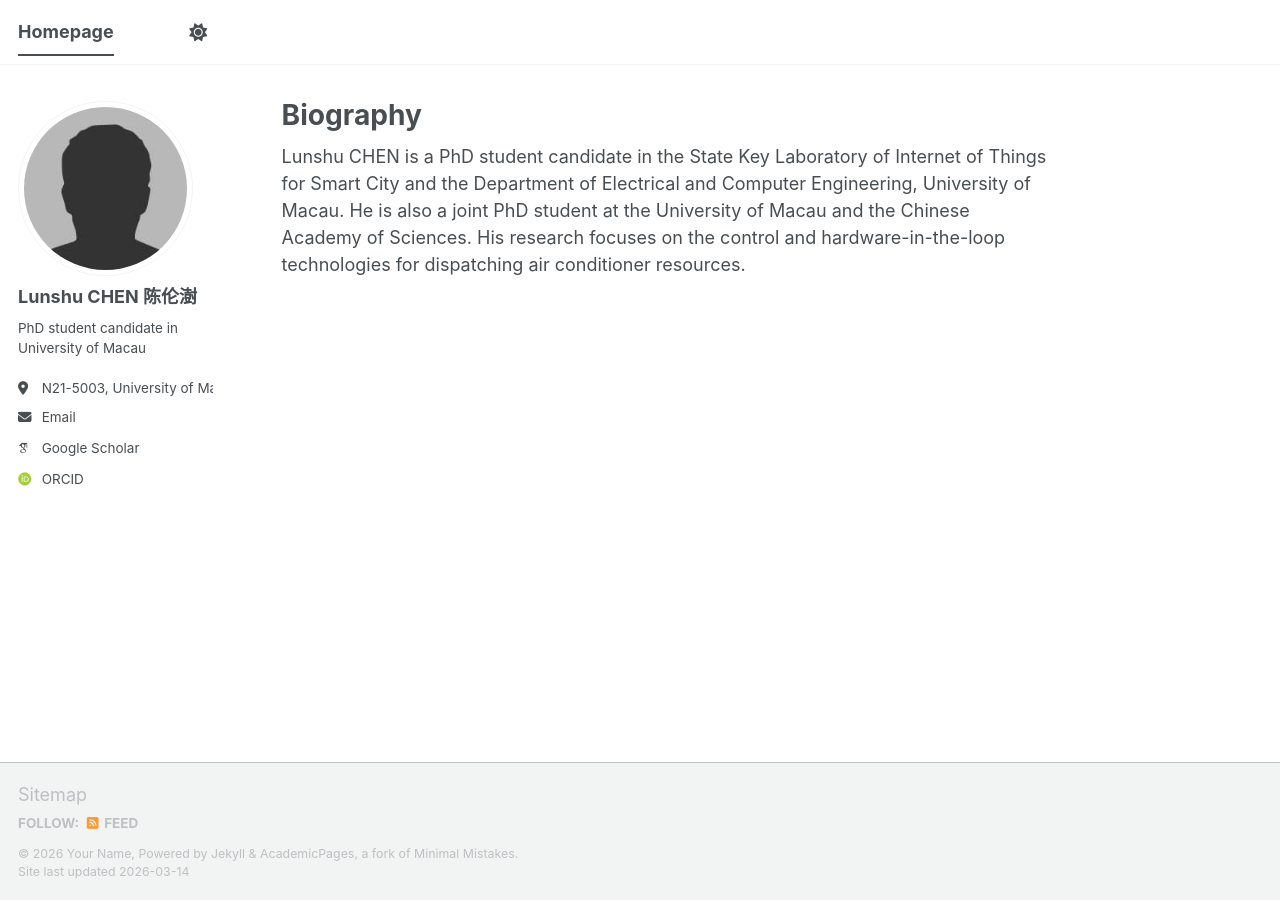
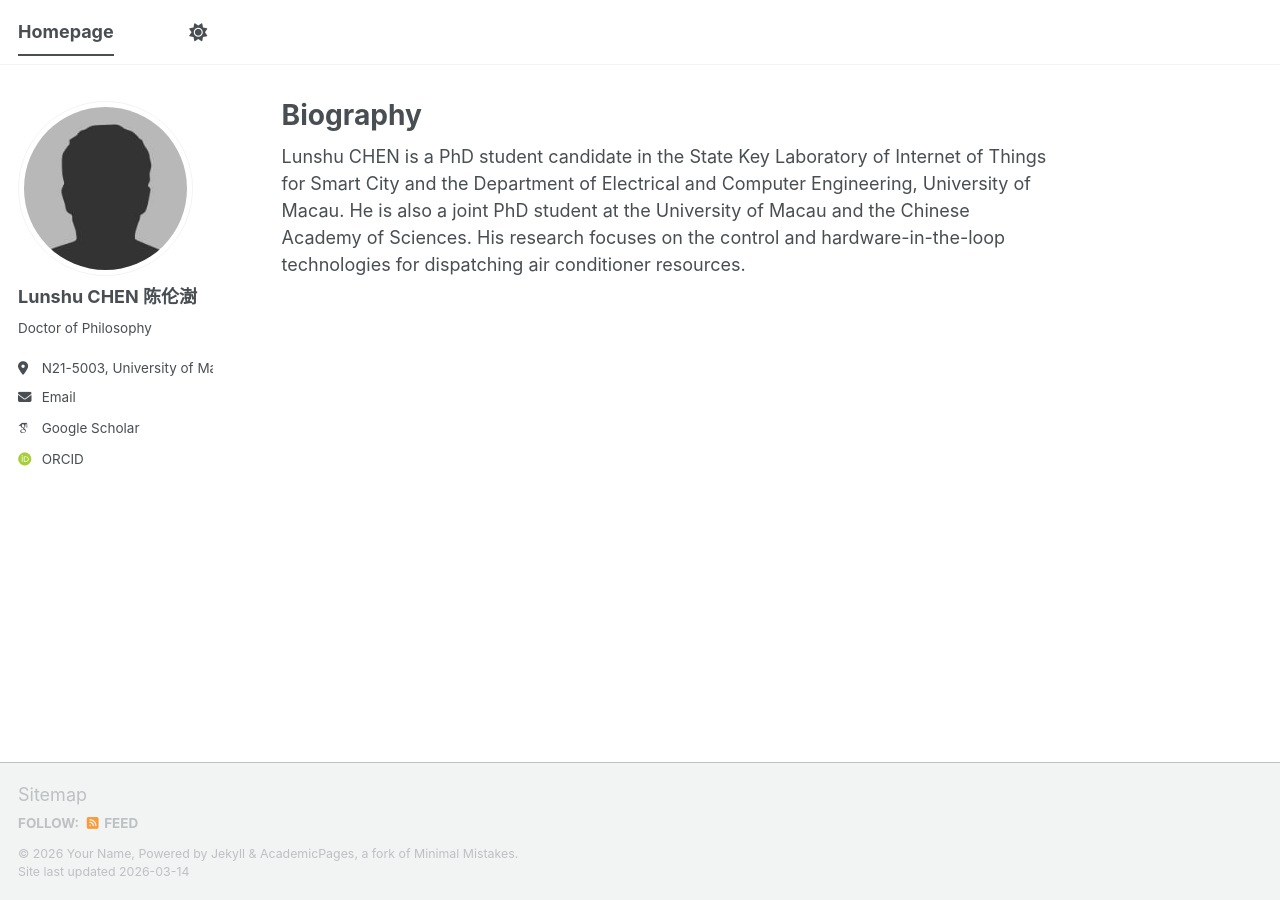
Before and after one commit to chenlunshu/CV, a Jekyll site: the page built from _pages/about.md, in a window 1280 px wide. Built offline with Jekyll 4.4.1, drawn with Linux system fonts in a browser that asks for light colours; some web fonts are replaced; a script bundle is joined from its source files by our own code; library files that are not in the unit come from our copies.

Commit message:
Update bio to 'Doctor of Philosophy'

```diff
--- a/_config.yml
+++ b/_config.yml
@@ -26,7 +26,7 @@ author:
   avatar           : "bio-photo.jpg"
   name             : "Lunshu CHEN 陈伦澍"
   pronouns         : # example: "she/her"
-  bio              : "PhD student candidate in University of Macau"
+  bio              : "Doctor of Philosophy"
   location         : "N21-5003, University of Macau"
   employer         : #"Red Brick University"
   uri              : # URL
```
